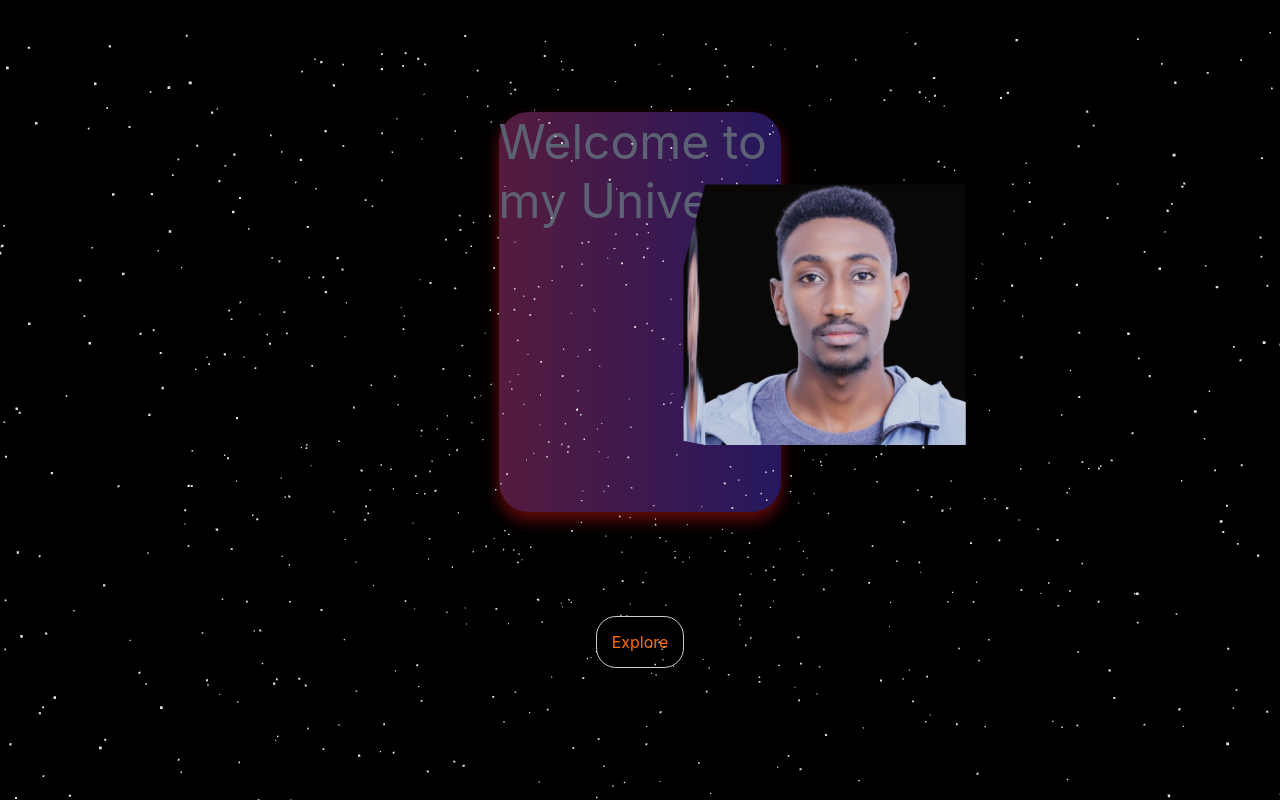
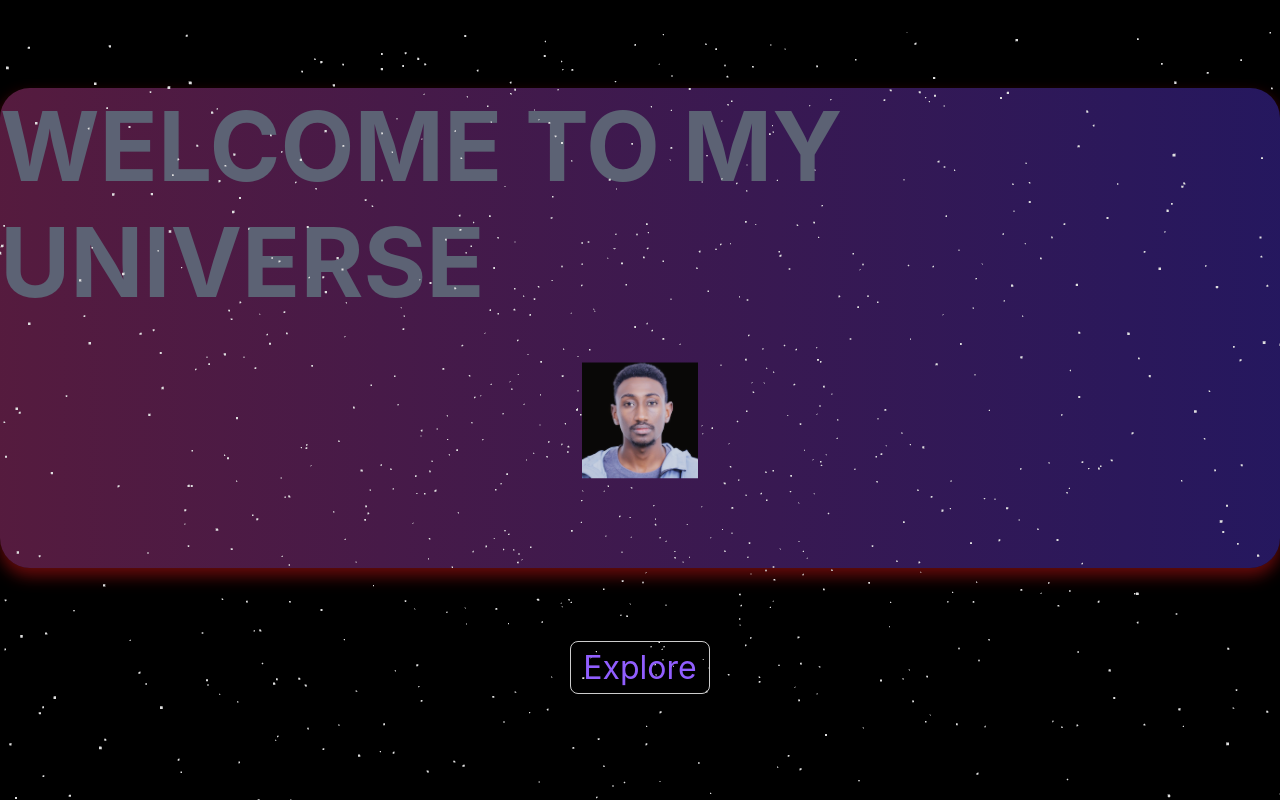
Before and after one commit to amexabee/portfolio-react, a React (Create React App) app: page /home in a window 1280 px wide. Built offline with nearby package versions, Linux system fonts and the light colour scheme.

Commit message:
Fix home view

```diff
--- a/src/components/home.jsx
+++ b/src/components/home.jsx
@@ -1,3 +1,4 @@
+import { useState, useEffect } from 'react';
 import { Link } from 'react-router-dom';
 import black from '../images/profile-black.jpg';
 import * as THREE from 'three';
@@ -7,16 +8,27 @@ import { OrbitControls, Stars } from '@react-three/drei';
 const Home = () => {
   const textureLoader = new THREE.TextureLoader();
   const texture = textureLoader.load(black);
+  const [showMessage, setShowMessage] = useState(false);
+
+  useEffect(() => {
+    const timeoutId = setTimeout(() => {
+      setShowMessage(true);
+    }, 5000);
+
+    return () => {
+      clearTimeout(timeoutId);
+    };
+  }, []);
+
   return (
     <div className="home dark">
       <div className="intro">
-        Welcome to <br />
-        my Universe
+        {showMessage && <h1>WELCOME TO MY UNIVERSE</h1>}
       </div>
       <div style={{ position: 'fixed', width: '100vw', height: '100vh' }}>
         <Canvas>
           <OrbitControls />
-          <mesh position={[1.5, 0.9, 0]} scale={[2, 2, 2]}>
+          <mesh position={[0, 0.2, -5]} scale={[2, 2, 2]}>
             <boxGeometry args={[1, 1, 1]} />
             <meshBasicMaterial map={texture} />
           </mesh>
@@ -25,9 +37,11 @@ const Home = () => {
       </div>
 
       <div className="explore">
-        <span className="hoverdark">
-          <Link to="../main">Explore</Link>
-        </span>
+        {showMessage && (
+          <span className="hoverdark">
+            <Link to="../main">Explore</Link>
+          </span>
+        )}
       </div>
     </div>
   );
--- a/src/css/home.css
+++ b/src/css/home.css
@@ -4,13 +4,12 @@
   flex-direction: column;
   justify-content: space-between;
   align-items: center;
-  height: 80vh;
   overflow: hidden;
 }
 
 .intro {
-  margin-top: 10vh;
-  height: 50vh;
+  margin: 7vh 0;
+  height: 60vh;
   display: flex;
   box-shadow: var(--shadow);
   border-radius: 30px;
@@ -29,19 +28,27 @@
 
 .explore {
   margin: 20px;
+  z-index: 99999999;
 }
 
 .explore span {
-  margin: 20px;
-  padding: 15px;
-  border-radius: 20px;
-  box-shadow: 0px 8px 16px 0px rgba(0, 0, 0, 0.2);
+  margin: 50px;
   border: 1px solid #ccc;
+  padding: 0.375rem 0.75rem;
+  font-size: 2rem;
+  line-height: 1.5;
+  border-radius: 0.5rem;
+  cursor: pointer;
+}
+
+.explore span a {
+  color: #915eff;
 }
 
 .explore span:hover {
   cursor: pointer;
-  padding: 15px;
-  border-radius: 20px;
-  box-shadow: 0px 8px 16px 0px rgba(0, 0, 0, 0.2);
 }
+
+.explore span a:hover {
+  color: #000;
+}
```
